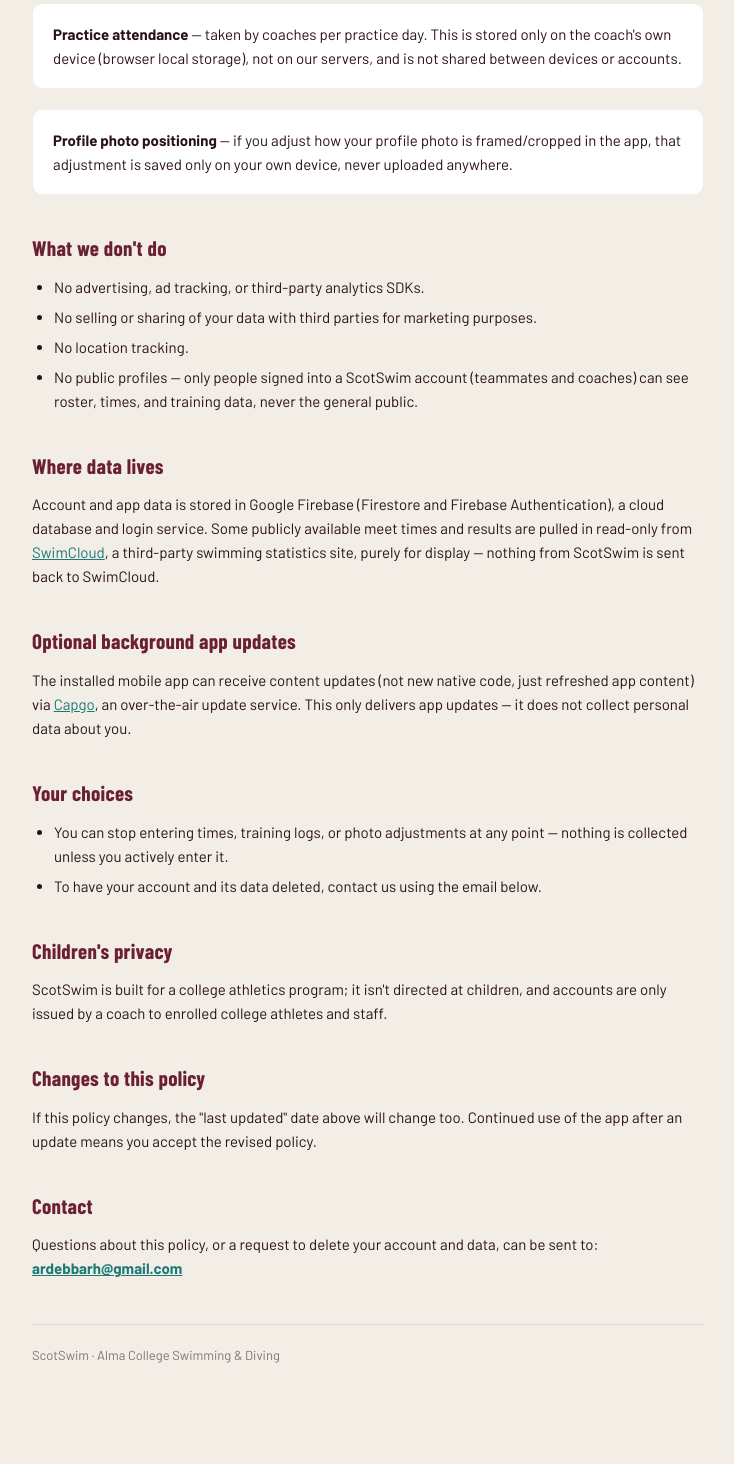
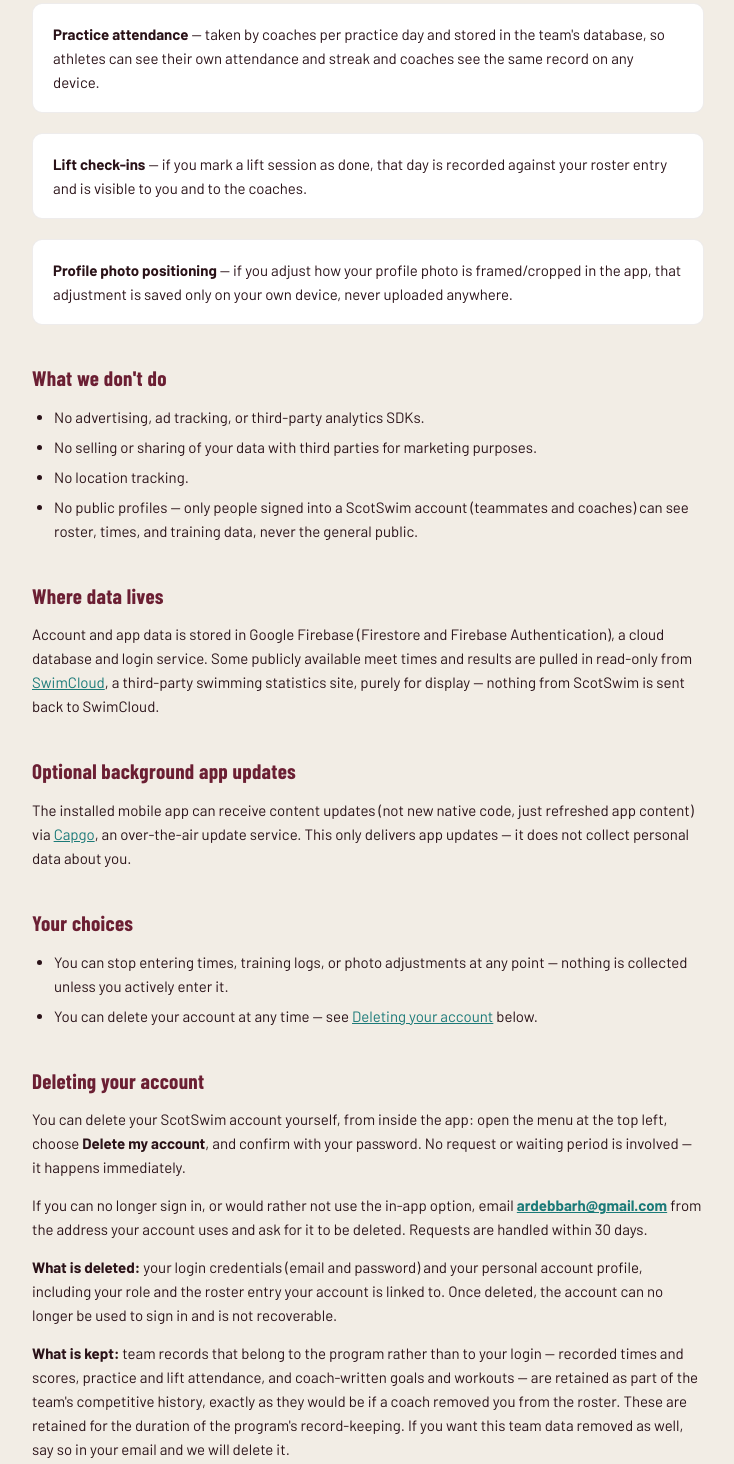
Before and after one commit to rayanedebbarh/ScotSwim-app, a plain HTML site: page privacy.html in a window 1280 px wide. Shown: the part 868-2332 px from the top of the page, without its empty margins (272-1006 px from the left). Drawn offline with nearby package versions, Linux system fonts and the light colour scheme; a web font is replaced by a local one.

Commit message:
Document account deletion on the privacy page, and correct attendance
Google Play requires apps with account creation to publish a web page
describing how to delete an account, what is removed and what is kept —
the in-app button alone is not enough. Adds a "Deleting your account"
section covering both routes, with what survives deletion and why.

Also corrects the attendance paragraph: it still claimed attendance
lived only in the coach's browser local storage, which stopped being
true when attendance moved to Firestore, and adds the lift check-ins
the app now records.

```diff
--- a/privacy.html
+++ b/privacy.html
@@ -31,7 +31,7 @@
   <header>
     <div class="eyebrow">Alma College · Swimming &amp; Diving</div>
     <h1>ScotSwim Privacy Policy</h1>
-    <div class="updated">Last updated September 2, 2026</div>
+    <div class="updated">Last updated September 17, 2026</div>
   </header>
 
   <p>ScotSwim is a team app for Alma College's swimming and diving program — a roster, schedule, training log, and coach communication tool for its athletes and coaches. This page explains what information the app collects, how it's used, and who can see it.</p>
@@ -50,7 +50,10 @@
     <p><strong>Coach-authored content</strong> — goals and prescribed workouts a coach writes for an athlete, team announcements, and posted workout sheets (which may include a photo the coach attaches, e.g. a lift-day exercise sheet).</p>
   </div>
   <div class="card">
-    <p><strong>Practice attendance</strong> — taken by coaches per practice day. This is stored only on the coach's own device (browser local storage), not on our servers, and is not shared between devices or accounts.</p>
+    <p><strong>Practice attendance</strong> — taken by coaches per practice day and stored in the team's database, so athletes can see their own attendance and streak and coaches see the same record on any device.</p>
+  </div>
+  <div class="card">
+    <p><strong>Lift check-ins</strong> — if you mark a lift session as done, that day is recorded against your roster entry and is visible to you and to the coaches.</p>
   </div>
   <div class="card">
     <p><strong>Profile photo positioning</strong> — if you adjust how your profile photo is framed/cropped in the app, that adjustment is saved only on your own device, never uploaded anywhere.</p>
@@ -73,8 +76,14 @@
   <h2>Your choices</h2>
   <ul>
     <li>You can stop entering times, training logs, or photo adjustments at any point — nothing is collected unless you actively enter it.</li>
-    <li>To have your account and its data deleted, contact us using the email below.</li>
+    <li>You can delete your account at any time — see <a href="#delete-account">Deleting your account</a> below.</li>
   </ul>
+
+  <h2 id="delete-account">Deleting your account</h2>
+  <p>You can delete your ScotSwim account yourself, from inside the app: open the menu at the top left, choose <strong>Delete my account</strong>, and confirm with your password. No request or waiting period is involved — it happens immediately.</p>
+  <p>If you can no longer sign in, or would rather not use the in-app option, email <strong><a href="mailto:ardebbarh@gmail.com?subject=ScotSwim%20account%20deletion%20request">ardebbarh@gmail.com</a></strong> from the address your account uses and ask for it to be deleted. Requests are handled within 30 days.</p>
+  <p><strong>What is deleted:</strong> your login credentials (email and password) and your personal account profile, including your role and the roster entry your account is linked to. Once deleted, the account can no longer be used to sign in and is not recoverable.</p>
+  <p><strong>What is kept:</strong> team records that belong to the program rather than to your login — recorded times and scores, practice and lift attendance, and coach-written goals and workouts — are retained as part of the team's competitive history, exactly as they would be if a coach removed you from the roster. These are retained for the duration of the program's record-keeping. If you want this team data removed as well, say so in your email and we will delete it.</p>
 
   <h2>Children's privacy</h2>
   <p>ScotSwim is built for a college athletics program; it isn't directed at children, and accounts are only issued by a coach to enrolled college athletes and staff.</p>
```
